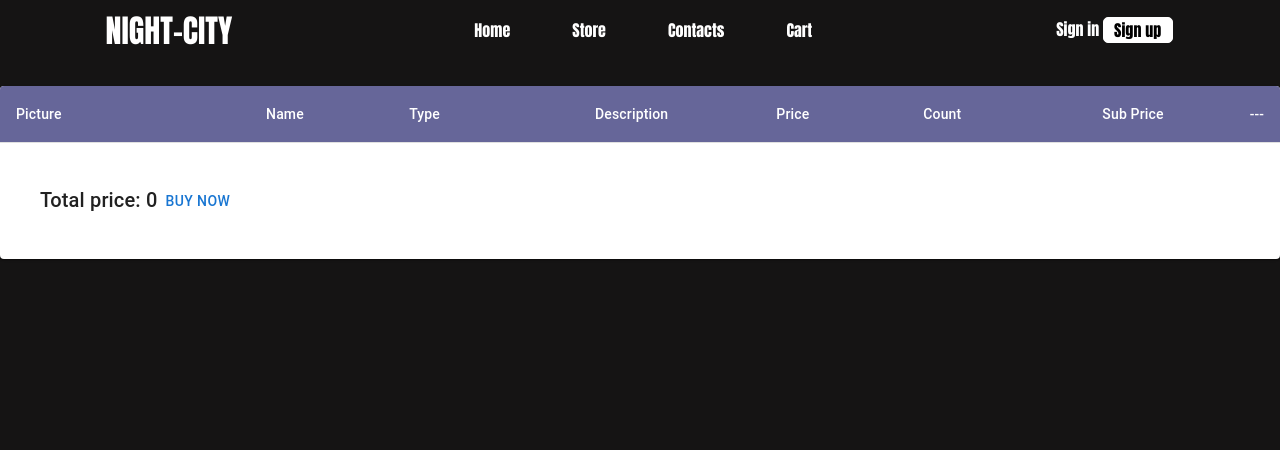
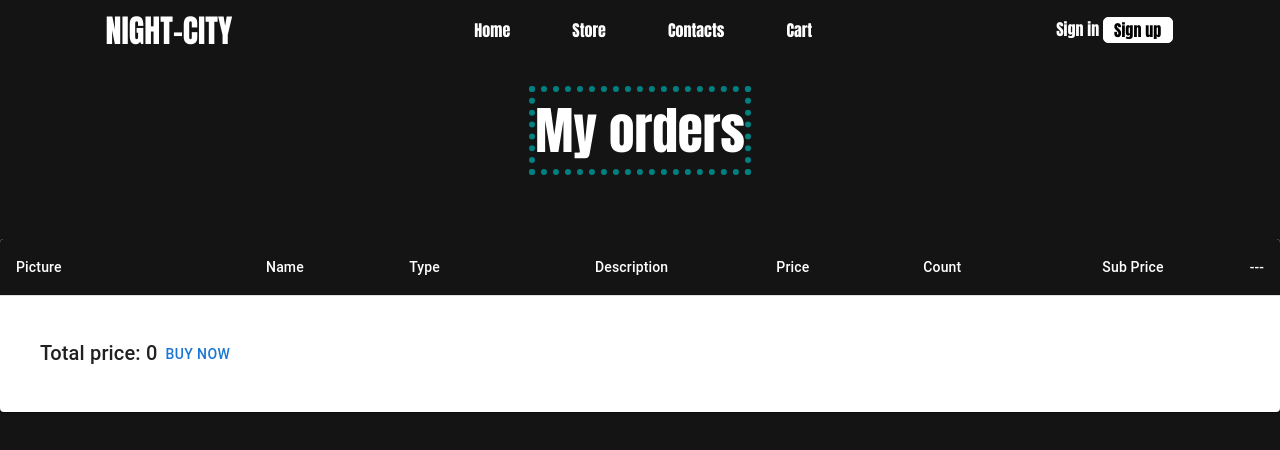
Before and after one commit to seyitakm/Fake-Hackathon, a React (Create React App) app: page /cart in a window 1280 px wide. Shown: the top 450 px of the page. Built offline with nearby package versions, Linux system fonts and the light colour scheme.

Commit message:
sm changes

```diff
--- a/src/components/Cart.jsx
+++ b/src/components/Cart.jsx
@@ -66,7 +66,7 @@ export default function Cart() {
   }
 
   const trHeadStyle = {
-    backgroundColor: "#666699 !important",
+    backgroundColor: "rgb(21, 20, 20) !important",
   };
   const navigate = useNavigate();
   return (
--- a/src/components/SendEmail.css
+++ b/src/components/SendEmail.css
@@ -33,7 +33,7 @@ textarea {
 [type="submit"] {
   font-family: "Montserrat", Arial, Helvetica, sans-serif;
   width: 100%;
-  background: #cc6666;
+  background: #000000;
   border-radius: 5px;
   border: 0;
   cursor: pointer;
@@ -46,5 +46,5 @@ textarea {
   font-weight: 700;
 }
 [type="submit"]:hover {
-  background: #cc4949;
+  background: #b8b2b2;
 }
--- a/src/components/products/EditGames.jsx
+++ b/src/components/products/EditGames.jsx
@@ -38,12 +38,15 @@ const EditGames = () => {
   return (
     <Box
       sx={{
+        backgroundColor: "silver",
+        borderRadius: "20px",
         width: "40vw",
         margin: "0 auto",
         display: "flex",
         flexDirection: "column",
         justifyContent: "center",
         alignItems: "center",
+        marginTop: "10%",
       }}
     >
       <Typography variant="h6" sx={{ m: 2 }}>
--- a/src/pages/CartPage.jsx
+++ b/src/pages/CartPage.jsx
@@ -4,6 +4,19 @@ import Cart from "../components/Cart";
 const CartPage = () => {
   return (
     <div style={{ marginTop: "2%" }}>
+      <div style={{ display: "flex", justifyContent: "center" }}>
+        <h1
+          style={{
+            color: "white",
+            border: "6px dotted teal",
+            marginBottom: "5%",
+            fontFamily: "impact",
+            fontSize: "4vw",
+          }}
+        >
+          My orders
+        </h1>
+      </div>
       <Cart />
     </div>
   );
```
